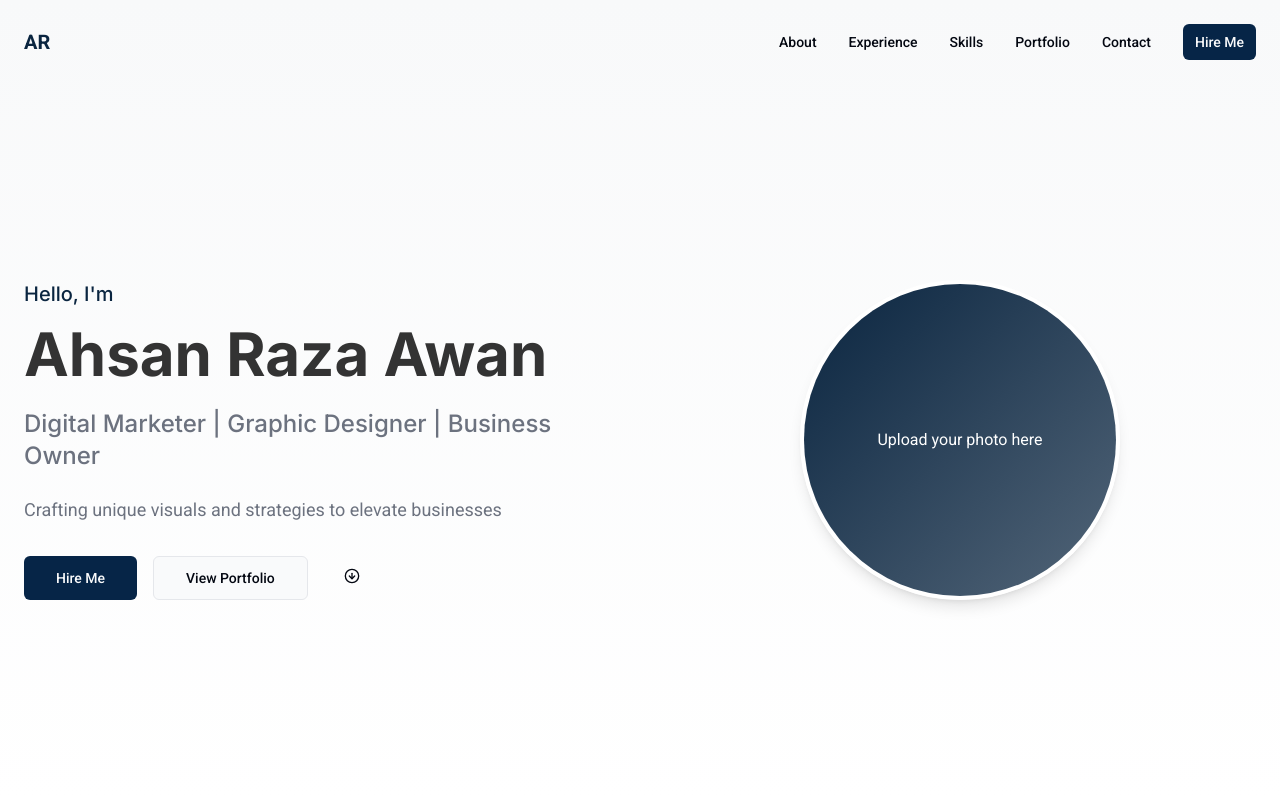
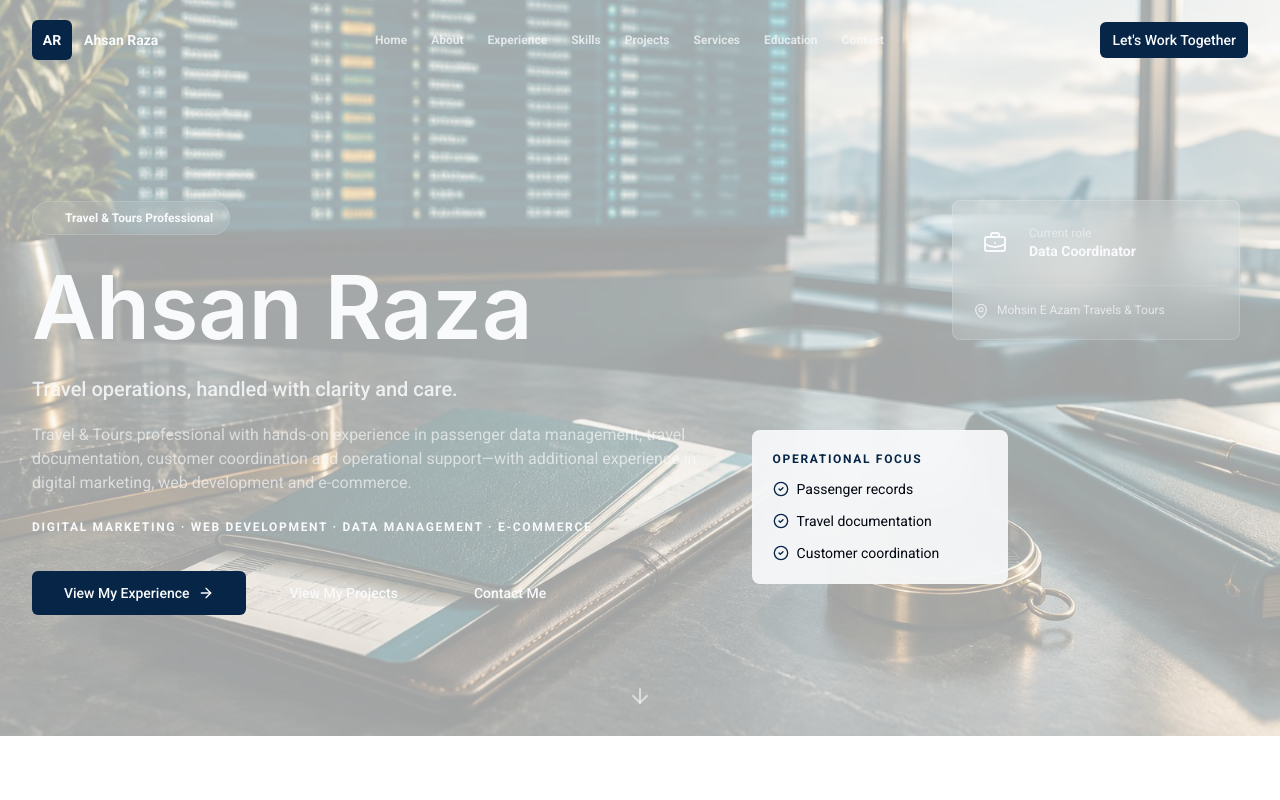
Before and after one commit to ahsanrazaawan776/ahsan-awan-portfolio-craft, a React (Vite) app: page / in a window 1280 px wide. Shown: the top 800 px of the page. Built offline with nearby package versions, Linux system fonts and the light colour scheme.

Commit message:
Changes
Co-authored-by: ahsanrazaawan776 <204906551+ahsanrazaawan776@users.noreply.github.com>

```diff
--- a/src/components/Header.tsx
+++ b/src/components/Header.tsx
@@ -1,66 +1,31 @@
+import { useEffect, useState } from "react";
+import { Menu, X } from "lucide-react";
+import { Button } from "@/components/ui/button";
+import { navItems } from "@/data/portfolio";
+import { cn } from "@/lib/utils";
 
-import React, { useEffect, useState } from 'react';
-import { Menu, X } from 'lucide-react';
-import { Button } from "@/components/ui/button";
-
-const Header = () => {
-  const [isScrolled, setIsScrolled] = useState(false);
-  const [isMenuOpen, setIsMenuOpen] = useState(false);
-
+export default function Header() {
+  const [open, setOpen] = useState(false);
+  const [scrolled, setScrolled] = useState(false);
   useEffect(() => {
-    const handleScroll = () => {
-      setIsScrolled(window.scrollY > 10);
-    };
-
-    window.addEventListener('scroll', handleScroll);
-    return () => window.removeEventListener('scroll', handleScroll);
+    const onScroll = () => setScrolled(window.scrollY > 30);
+    window.addEventListener("scroll", onScroll, { passive: true });
+    return () => window.removeEventListener("scroll", onScroll);
   }, []);
-
   return (
-    <header className={`fixed top-0 left-0 w-full z-50 transition-all duration-300 ${
-      isScrolled ? 'bg-white shadow-md py-4' : 'bg-transparent py-6'
-    }`}>
-      <div className="container mx-auto px-4 md:px-6 flex justify-between items-center">
-        <a href="#hero" className="text-xl font-bold text-brand-blue">AR</a>
-
-        {/* Desktop Navigation */}
-        <nav className="hidden md:flex items-center space-x-8">
-          <a href="#about" className="text-sm font-medium hover:text-brand-blue transition-colors">About</a>
-          <a href="#experience" className="text-sm font-medium hover:text-brand-blue transition-colors">Experience</a>
-          <a href="#skills" className="text-sm font-medium hover:text-brand-blue transition-colors">Skills</a>
-          <a href="#portfolio" className="text-sm font-medium hover:text-brand-blue transition-colors">Portfolio</a>
-          <a href="#contact" className="text-sm font-medium hover:text-brand-blue transition-colors">Contact</a>
-          <Button size="sm" asChild>
-            <a href="#contact">Hire Me</a>
-          </Button>
+    <header className={cn("fixed inset-x-0 top-0 z-50 border-b border-transparent transition-all", scrolled && "border-border/70 bg-background/90 shadow-sm backdrop-blur-xl")}>
+      <div className="mx-auto flex h-20 max-w-7xl items-center justify-between px-5 lg:px-8">
+        <a href="#home" className="flex items-center gap-3" aria-label="Ahsan Raza home">
+          <span className="grid h-10 w-10 place-items-center rounded-md bg-primary font-display text-sm font-bold text-primary-foreground">AR</span>
+          <span className={cn("hidden text-sm font-semibold sm:block", scrolled ? "text-foreground" : "text-primary-foreground")}>Ahsan Raza</span>
+        </a>
+        <nav className="hidden items-center gap-6 lg:flex" aria-label="Main navigation">
+          {navItems.map((item) => <a key={item} href={`#${item.toLowerCase()}`} className={cn("text-xs font-semibold transition-colors hover:text-primary", scrolled ? "text-muted-foreground" : "text-primary-foreground/75")}>{item}</a>)}
         </nav>
-
-        {/* Mobile Menu Button */}
-        <button
-          className="md:hidden text-brand-dark"
-          onClick={() => setIsMenuOpen(!isMenuOpen)}
-        >
-          {isMenuOpen ? <X size={24} /> : <Menu size={24} />}
-        </button>
+        <div className="hidden lg:block"><Button asChild size="sm"><a href="#contact">Let's Work Together</a></Button></div>
+        <Button variant="ghost" size="icon" className={cn("lg:hidden", !scrolled && "text-primary-foreground hover:bg-primary-foreground/10 hover:text-primary-foreground")} onClick={() => setOpen(!open)} aria-label={open ? "Close menu" : "Open menu"}>{open ? <X /> : <Menu />}</Button>
       </div>
-
-      {/* Mobile Navigation */}
-      {isMenuOpen && (
-        <nav className="md:hidden bg-white py-4 px-4 absolute w-full shadow-md">
-          <div className="flex flex-col space-y-4">
-            <a href="#about" className="text-sm font-medium hover:text-brand-blue transition-colors" onClick={() => setIsMenuOpen(false)}>About</a>
-            <a href="#experience" className="text-sm font-medium hover:text-brand-blue transition-colors" onClick={() => setIsMenuOpen(false)}>Experience</a>
-            <a href="#skills" className="text-sm font-medium hover:text-brand-blue transition-colors" onClick={() => setIsMenuOpen(false)}>Skills</a>
-            <a href="#portfolio" className="text-sm font-medium hover:text-brand-blue transition-colors" onClick={() => setIsMenuOpen(false)}>Portfolio</a>
-            <a href="#contact" className="text-sm font-medium hover:text-brand-blue transition-colors" onClick={() => setIsMenuOpen(false)}>Contact</a>
-            <Button size="sm" className="w-full" asChild onClick={() => setIsMenuOpen(false)}>
-              <a href="#contact">Hire Me</a>
-            </Button>
-          </div>
-        </nav>
-      )}
+      {open && <nav className="border-t border-border bg-background px-5 py-5 lg:hidden" aria-label="Mobile navigation"><div className="mx-auto grid max-w-7xl gap-1">{navItems.map((item) => <a key={item} href={`#${item.toLowerCase()}`} onClick={() => setOpen(false)} className="rounded-md px-3 py-3 text-sm font-medium hover:bg-muted">{item}</a>)}<Button className="mt-3" asChild><a href="#contact" onClick={() => setOpen(false)}>Let's Work Together</a></Button></div></nav>}
     </header>
   );
-};
-
-export default Header;
+}
--- a/src/components/Hero.tsx
+++ b/src/components/Hero.tsx
@@ -1,52 +1,37 @@
+import { ArrowDown, ArrowRight, BriefcaseBusiness, CheckCircle2, MapPin } from "lucide-react";
+import { Button } from "@/components/ui/button";
+import heroImage from "@/assets/travel-hero.jpg";
 
-import React from 'react';
-import { Button } from '@/components/ui/button';
-import { ArrowDownCircle } from 'lucide-react';
-import { cn } from '@/lib/utils';
-
-const Hero = () => {
+export default function Hero() {
   return (
-    <section id="hero" className="min-h-screen flex items-center pt-20 bg-gradient-to-b from-brand-light to-white">
-      <div className="container mx-auto px-4 md:px-6 py-12">
-        <div className="flex flex-col lg:flex-row items-center justify-between gap-12">
-          <div className="w-full lg:w-1/2 animate-fadeIn">
-            <h2 className="text-xl font-medium text-brand-blue mb-4">Hello, I'm</h2>
-            <h1 className="text-5xl md:text-6xl font-bold text-brand-dark mb-6">Ahsan Raza Awan</h1>
-            <div className="mb-6">
-              <h3 className="text-xl md:text-2xl font-medium text-muted-foreground">
-                Digital Marketer | Graphic Designer | Business Owner
-              </h3>
-            </div>
-            <p className="text-lg text-muted-foreground mb-8 max-w-lg">
-              Crafting unique visuals and strategies to elevate businesses
-            </p>
-            <div className="flex flex-wrap gap-4">
-              <Button size="lg" asChild>
-                <a href="#contact">Hire Me</a>
-              </Button>
-              <Button size="lg" variant="outline" asChild>
-                <a href="#portfolio">View Portfolio</a>
-              </Button>
-              <Button variant="ghost" size="icon" className="ml-2">
-                <a href="#about" className="flex items-center">
-                  <ArrowDownCircle size={24} />
-                </a>
-              </Button>
-            </div>
+    <section id="home" className="relative min-h-[92vh] overflow-hidden bg-hero pt-20 text-primary-foreground">
+      <img src={heroImage} alt="Travel documents and airport operations setting" width={1600} height={1000} className="absolute inset-0 h-full w-full object-cover opacity-35" fetchPriority="high" />
+      <div className="absolute inset-0 bg-hero-overlay" />
+      <div className="relative mx-auto grid min-h-[calc(92vh-5rem)] max-w-7xl items-center gap-12 px-5 py-16 lg:grid-cols-[1.15fr_.85fr] lg:px-8">
+        <div className="animate-reveal">
+          <div className="mb-7 inline-flex items-center gap-2 rounded-full border border-primary-foreground/15 bg-primary-foreground/5 px-4 py-2 text-xs font-semibold backdrop-blur-md"><span className="h-2 w-2 rounded-full bg-highlight" /> Travel & Tours Professional</div>
+          <h1 className="max-w-4xl font-display text-5xl font-semibold leading-[.95] md:text-7xl lg:text-[5.5rem]">Ahsan Raza</h1>
+          <p className="mt-6 max-w-xl text-lg font-medium text-primary-foreground/85 md:text-xl">Travel operations, handled with clarity and care.</p>
+          <p className="mt-5 max-w-2xl text-sm leading-7 text-primary-foreground/65 md:text-base">Travel & Tours professional with hands-on experience in passenger data management, travel documentation, customer coordination and operational support—with additional experience in digital marketing, web development and e-commerce.</p>
+          <p className="mt-6 text-xs font-semibold uppercase tracking-[0.14em] text-highlight">Digital Marketing · Web Development · Data Management · E-commerce</p>
+          <div className="mt-9 flex flex-wrap gap-3">
+            <Button size="lg" asChild><a href="#experience">View My Experience <ArrowRight /></a></Button>
+            <Button size="lg" variant="hero" asChild><a href="#projects">View My Projects</a></Button>
+            <Button size="lg" variant="ghostLight" asChild><a href="#contact">Contact Me</a></Button>
           </div>
-
-          <div className="w-full lg:w-1/2 flex justify-center animate-fadeIn">
-            <div className="relative w-64 h-64 md:w-80 md:h-80 rounded-full overflow-hidden border-4 border-white shadow-lg">
-              {/* Replace with actual photo when uploaded */}
-              <div className="absolute inset-0 bg-gradient-to-br from-brand-blue to-brand-blue/70 flex items-center justify-center text-white">
-                <p className="text-center px-4">Upload your photo here</p>
-              </div>
-            </div>
+        </div>
+        <div className="relative hidden min-h-[480px] lg:block">
+          <div className="absolute right-2 top-8 w-72 animate-float rounded-lg border border-primary-foreground/15 bg-primary-foreground/10 p-5 shadow-glass backdrop-blur-xl">
+            <div className="flex items-center gap-3"><div className="grid h-11 w-11 place-items-center rounded-md bg-highlight/15 text-highlight"><BriefcaseBusiness /></div><div><p className="text-xs text-primary-foreground/55">Current role</p><p className="text-sm font-semibold">Data Coordinator</p></div></div>
+            <div className="mt-5 border-t border-primary-foreground/10 pt-4 text-xs text-primary-foreground/70"><MapPin className="mr-2 inline h-4 w-4 text-highlight" />Mohsin E Azam Travels & Tours</div>
+          </div>
+          <div className="absolute bottom-16 left-0 w-64 animate-float-delayed rounded-lg border border-primary-foreground/15 bg-background/90 p-5 text-foreground shadow-glass backdrop-blur-xl">
+            <p className="text-xs font-bold uppercase tracking-[0.14em] text-primary">Operational focus</p>
+            {["Passenger records", "Travel documentation", "Customer coordination"].map((item) => <div key={item} className="mt-3 flex items-center gap-2 text-sm"><CheckCircle2 className="h-4 w-4 text-primary" />{item}</div>)}
           </div>
         </div>
       </div>
+      <a href="#about" className="absolute bottom-6 left-1/2 -translate-x-1/2 text-primary-foreground/60" aria-label="Scroll to about"><ArrowDown className="animate-bounce" /></a>
     </section>
   );
-};
-
-export default Hero;
+}
```
